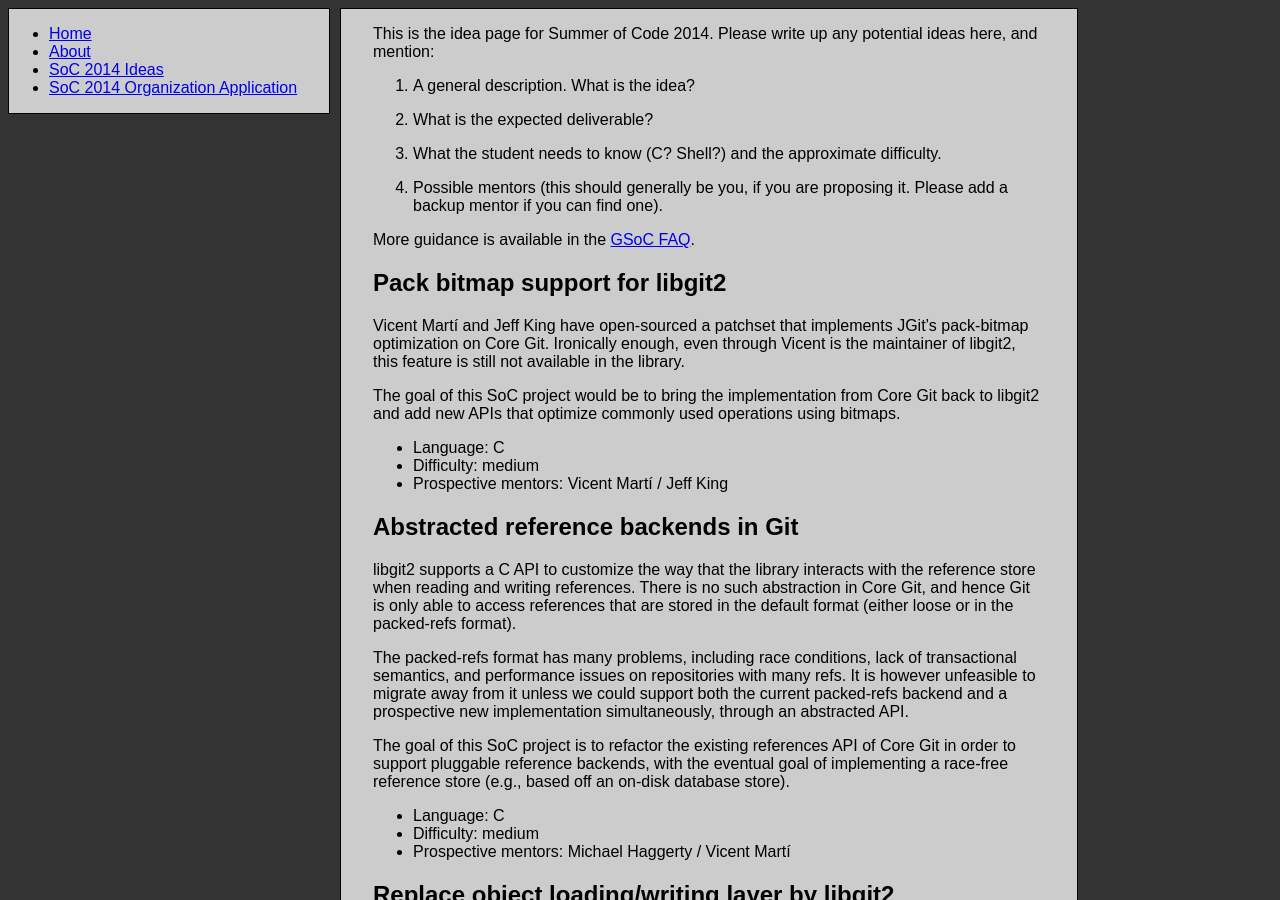
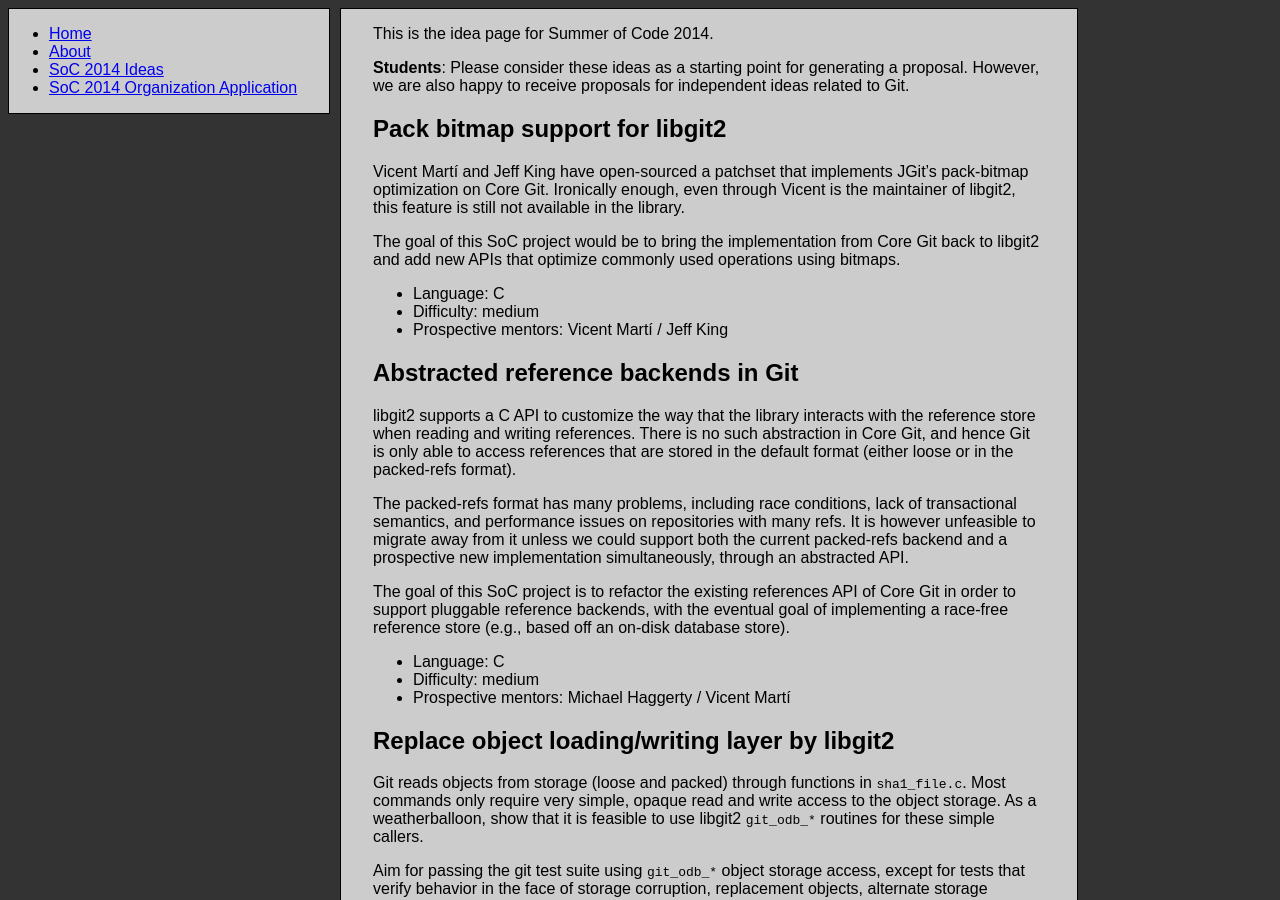
Before and after one commit to git/git.github.io, a Jekyll site: the page built from SoC-2014-Ideas.md, in a window 1280 px wide and 900 px high. Built offline with Jekyll 4.4.1, drawn with Linux system fonts in a browser that asks for light colours; Markdown is read by kramdown in place of the engine named in the settings.

Commit message:
soc-ideas: update the header
Students will be reading this soon, not mentors.

```diff
--- a/SoC-2014-Ideas.md
+++ b/SoC-2014-Ideas.md
@@ -3,20 +3,11 @@
 title: SoC 2014 Ideas
 ---
 
-This is the idea page for Summer of Code 2014. Please write up any
-potential ideas here, and mention:
+This is the idea page for Summer of Code 2014.
 
-  1. A general description. What is the idea?
-
-  2. What is the expected deliverable?
-
-  3. What the student needs to know (C? Shell?) and the approximate
-     difficulty.
-
-  4. Possible mentors (this should generally be you, if you are
-     proposing it. Please add a backup mentor if you can find one).
-
-More guidance is available in the [GSoC FAQ](https://www.google-melange.com/gsoc/document/show/gsoc_program/google/gsoc2013/help_page#3._What_is_an_Ideas_list).
+**Students**: Please consider these ideas as a starting point for
+generating a proposal. However, we are also happy to receive proposals
+for independent ideas related to Git.
 
 ## Pack bitmap support for libgit2
 
```
